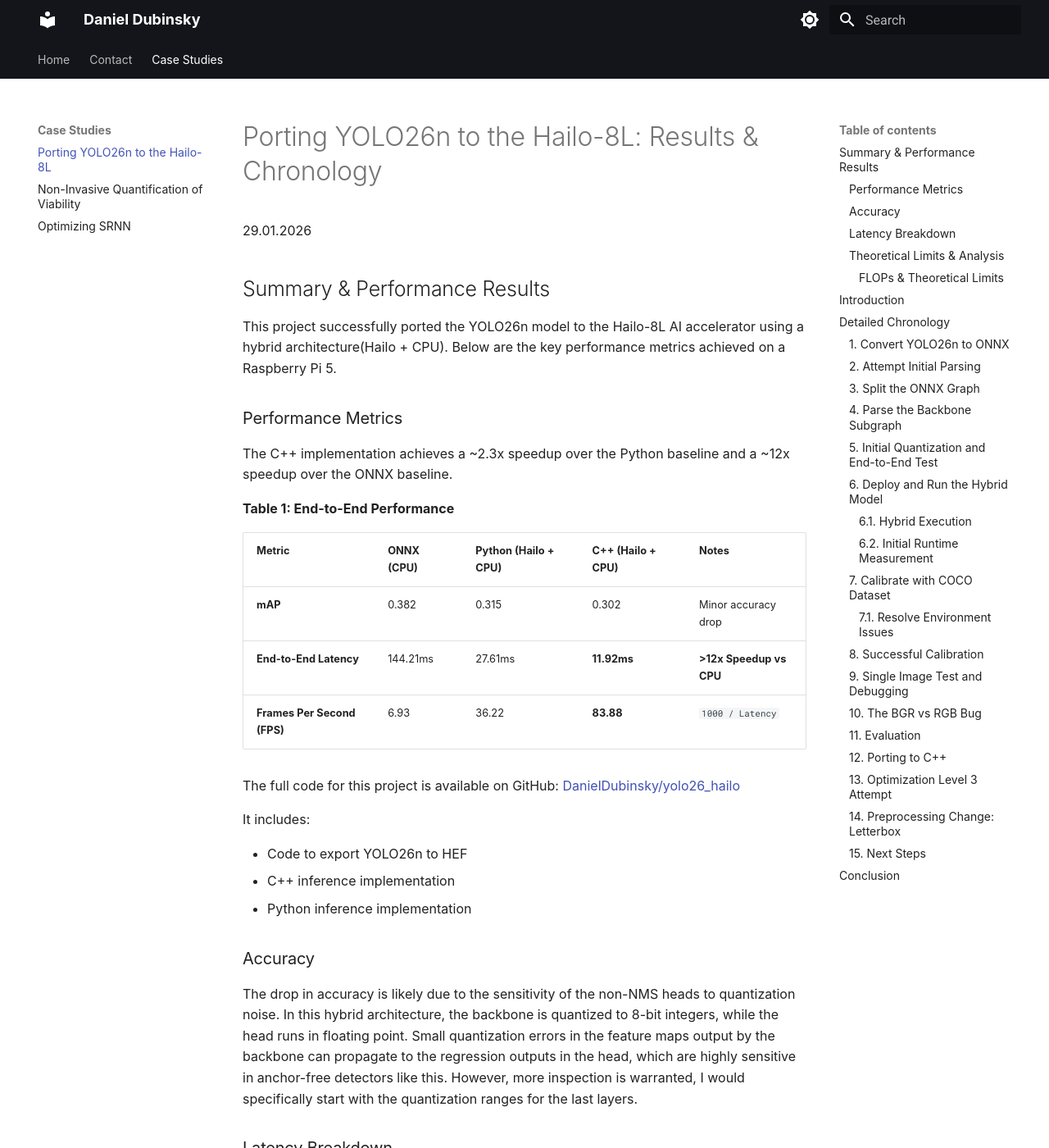
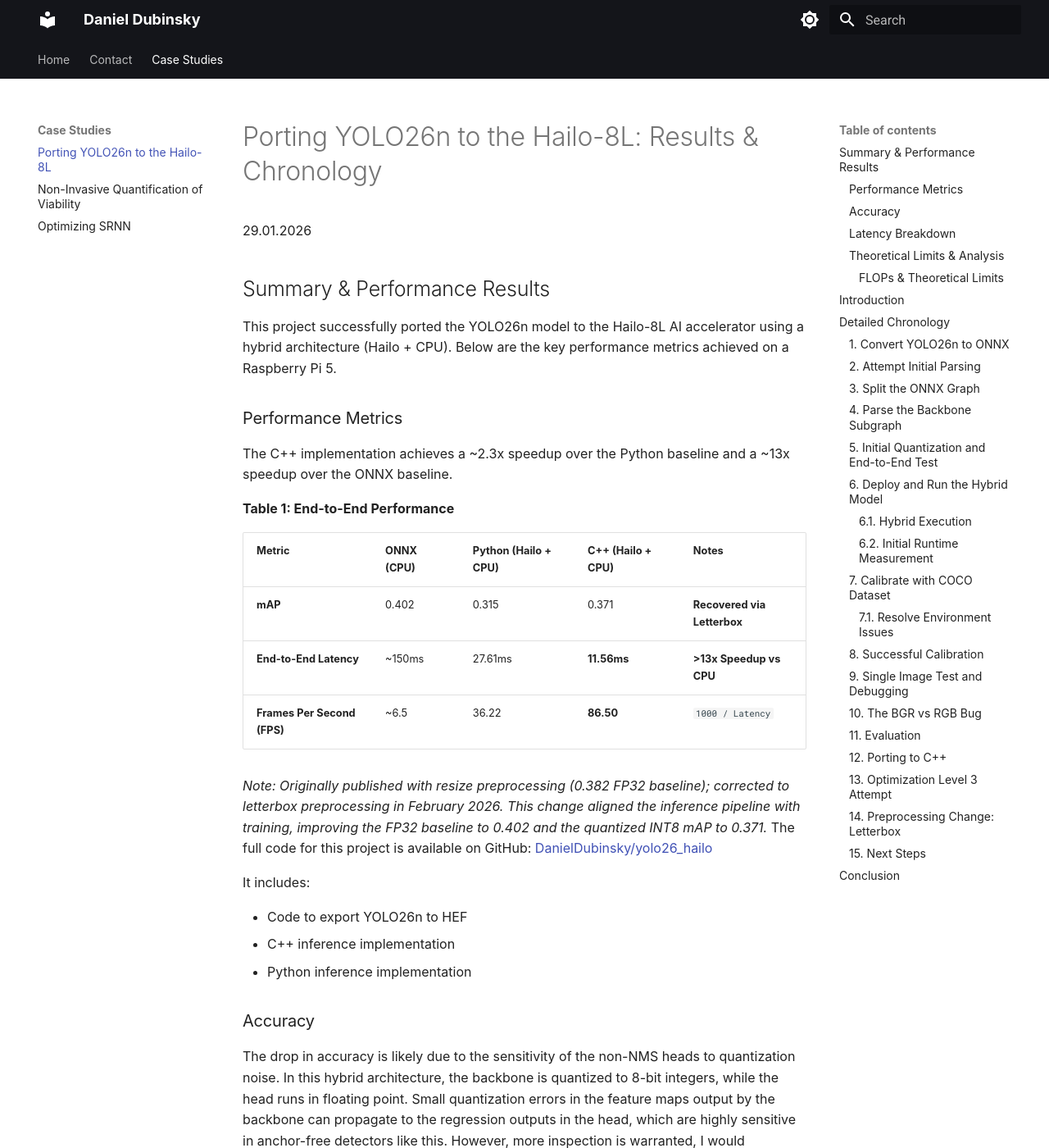
Before and after one commit to DanielDubinsky/personal-site, an MkDocs documentation site: the page built from docs/case-studies/yolo26n-hailo-L8.md, in a window 1280 px wide and 1400 px high. Shown: the whole window at 82% size. Built offline with MkDocs 1.6.1 and Material for MkDocs 9.7.7, drawn with Linux system fonts in a browser that asks for light colours.

Commit message:
yolo26n: update accuracy and runtime.

```diff
--- a/docs/case-studies/yolo26n-hailo-L8.md
+++ b/docs/case-studies/yolo26n-hailo-L8.md
@@ -4,20 +4,21 @@
 
 ## Summary & Performance Results
 
-This project successfully ported the YOLO26n model to the Hailo-8L AI accelerator using a hybrid architecture(Hailo + CPU). Below are the key performance metrics achieved on a Raspberry Pi 5.
+This project successfully ported the YOLO26n model to the Hailo-8L AI accelerator using a hybrid architecture (Hailo + CPU). Below are the key performance metrics achieved on a Raspberry Pi 5.
 
 ### Performance Metrics
 
-The C++ implementation achieves a ~2.3x speedup over the Python baseline and a ~12x speedup over the ONNX baseline.
+The C++ implementation achieves a ~2.3x speedup over the Python baseline and a ~13x speedup over the ONNX baseline.
 
 **Table 1: End-to-End Performance**
 
 | Metric | ONNX (CPU) | Python (Hailo + CPU) | C++ (Hailo + CPU) | Notes |
 | :--- | :--- | :--- | :--- | :--- |
-| **mAP** | 0.382 | 0.315 | 0.302 | Minor accuracy drop |
-| **End-to-End Latency**| 144.21ms | 27.61ms | **11.92ms** | **>12x Speedup vs CPU** |
-| **Frames Per Second (FPS)** | 6.93 | 36.22 | **83.88** | `1000 / Latency` |
+| **mAP** | 0.402 | 0.315 | 0.371 | **Recovered via Letterbox** |
+| **End-to-End Latency**| ~150ms | 27.61ms | **11.56ms** | **>13x Speedup vs CPU** |
+| **Frames Per Second (FPS)** | ~6.5 | 36.22 | **86.50** | `1000 / Latency` |
 
+*Note: Originally published with resize preprocessing (0.382 FP32 baseline); corrected to letterbox preprocessing in February 2026. This change aligned the inference pipeline with training, improving the FP32 baseline to 0.402 and the quantized INT8 mAP to 0.371.*
 The full code for this project is available on GitHub: [DanielDubinsky/yolo26_hailo](https://github.com/DanielDubinsky/yolo26_hailo){: target="_blank"}
 
 It includes:
```
